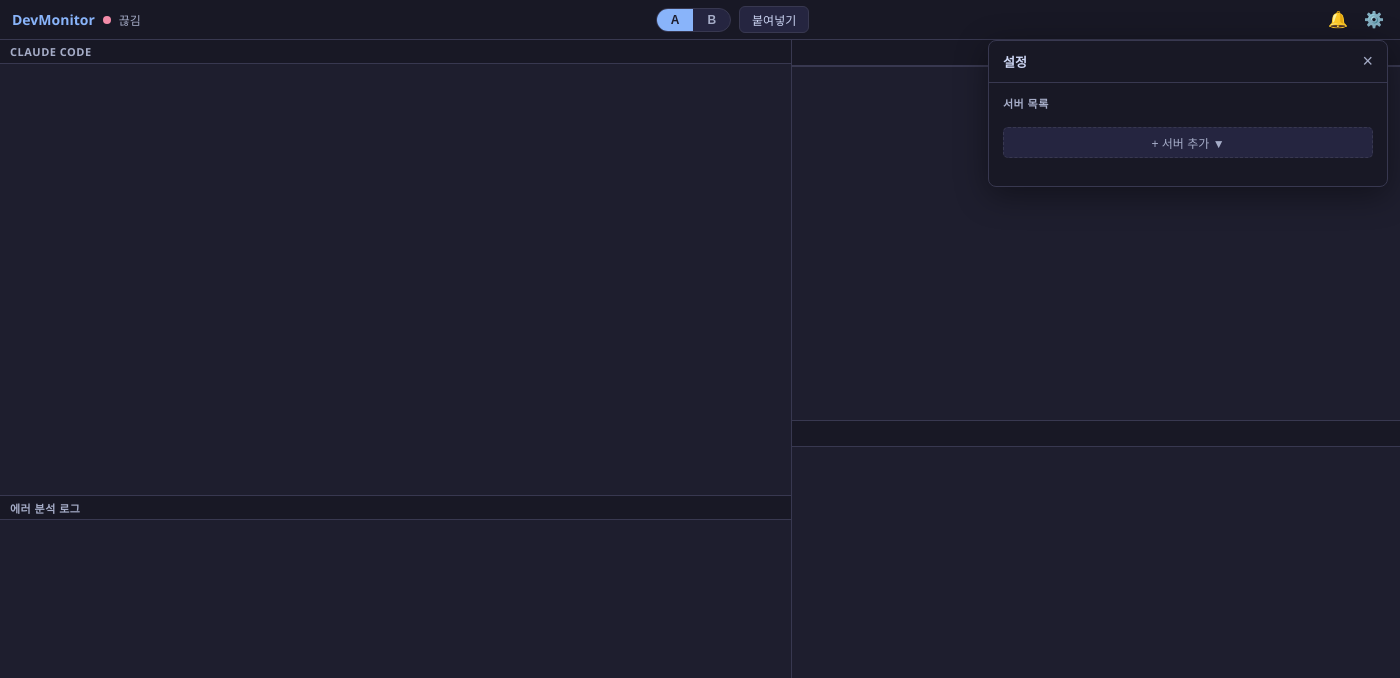
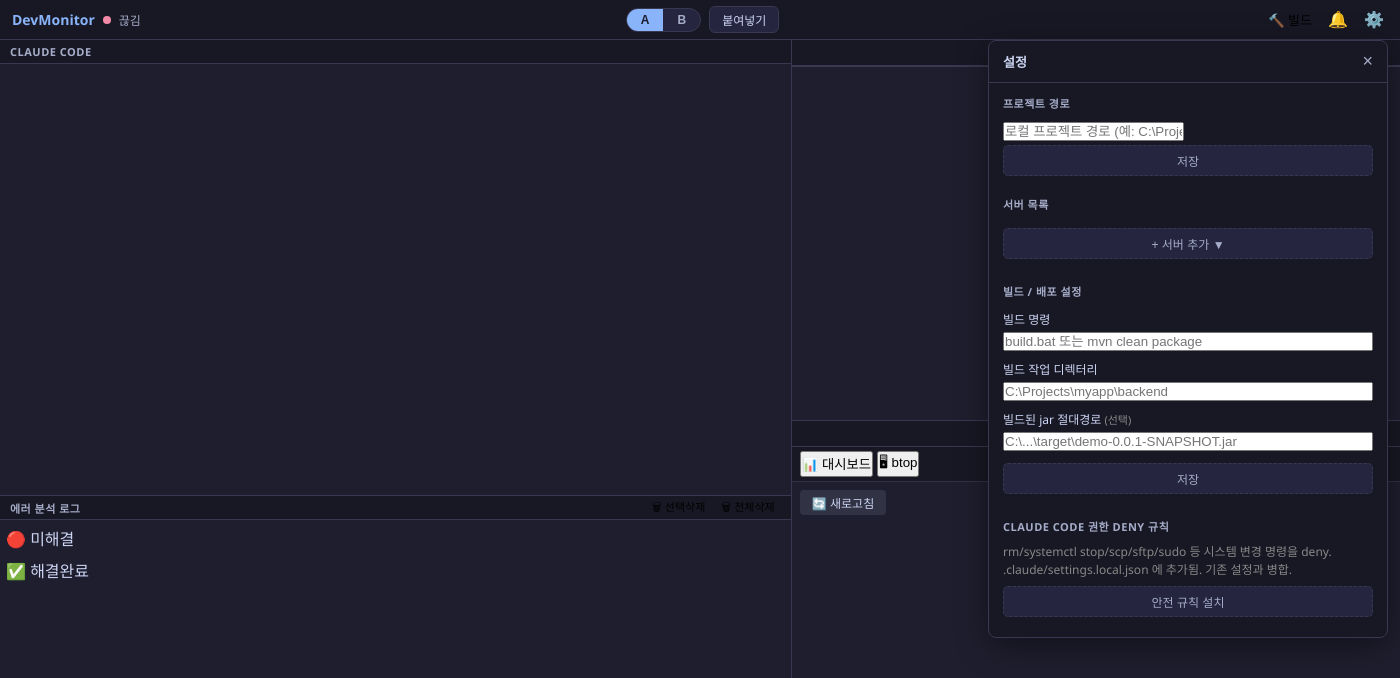
Before and after one commit to welikeWatermelon/devmonitor, an Electron app: page index.html in a window 1400 px wide. Both pictures are taken after a click on the button "⚙️". Shown: the top 678 px of the page. Drawn offline with nearby package versions, Linux system fonts and the light colour scheme; no server answers; files whose address does not match are found by name.

Commit message:
feat: UI 레이아웃 개선 — 빌드 버튼 + 대시보드 + 에러 패널 + 설정 확장
- 상단바: 빌드 버튼 추가
- 설정 팝업: 프로젝트 경로, 빌드 설정, 진단 키, deny 규칙 섹션 추가
- 섹터 3: 대시보드/btop 서브탭 구조로 변경
- 에러 패널: 미해결/해결완료 섹션 분리 + 선택삭제/전체삭제 버튼

Co-Authored-By: Claude Opus 4.6 (1M context) <noreply@anthropic.com>

```diff
--- a/index.html
+++ b/index.html
@@ -23,6 +23,7 @@
       <button id="action-btn" class="action-btn">붙여넣기</button>
     </div>
     <div class="topbar-right">
+      <button id="build-btn" class="icon-btn" title="빌드 시작" style="font-size:13px;">🔨 빌드</button>
       <button id="notification-toggle" class="icon-btn" title="알림 ON/OFF">🔔</button>
       <button id="settings-btn" class="icon-btn" title="설정">⚙️</button>
     </div>
@@ -37,8 +38,19 @@
         <div id="terminal1" class="terminal-container"></div>
       </div>
       <div id="error-panel" class="sector">
-        <div class="sector-header">에러 분석 로그</div>
-        <div id="error-list"></div>
+        <div class="sector-header" style="display:flex;align-items:center;justify-content:space-between;">
+          <span>에러 분석 로그</span>
+          <div style="display:flex;gap:4px;">
+            <button id="err-delete-selected" class="icon-btn" title="선택 삭제" style="font-size:11px;padding:2px 6px;">🗑 선택삭제</button>
+            <button id="err-delete-all" class="icon-btn" title="전체 삭제" style="font-size:11px;padding:2px 6px;">🗑 전체삭제</button>
+          </div>
+        </div>
+        <div id="error-list" style="overflow-y:auto;flex:1;">
+          <div class="err-section-title">🔴 미해결</div>
+          <div id="error-list-unresolved"></div>
+          <div class="err-section-title" style="margin-top:8px;">✅ 해결완료</div>
+          <div id="error-list-resolved"></div>
+        </div>
       </div>
     </div>
 
@@ -98,7 +110,17 @@
         <div class="sector-header-tabs" id="sector3-header-tabs">
           <div class="tab-bar" id="btop-tab-bar"></div>
         </div>
-        <div id="terminal3" class="terminal-container"></div>
+        <div id="sector3-subtabs" style="display:flex;gap:4px;padding:4px 8px;background:#181825;border-bottom:1px solid #313244;">
+          <button class="s3-tab active" data-panel="dashboard">📊 대시보드</button>
+          <button class="s3-tab" data-panel="btop">🖥 btop</button>
+        </div>
+        <div id="panel-dashboard" class="s3-panel">
+          <div id="dashboard-grid"></div>
+          <button id="dashboard-refresh" style="margin:8px;padding:4px 12px;font-size:12px;cursor:pointer;background:#313244;color:#cdd6f4;border:none;border-radius:4px;">🔄 새로고침</button>
+        </div>
+        <div id="panel-btop" class="s3-panel hidden">
+          <div id="terminal3" class="terminal-container"></div>
+        </div>
       </div>
     </div>
   </div>
@@ -110,11 +132,38 @@
       <button id="settings-close" class="popup-close">&times;</button>
     </div>
     <div class="popup-body">
-      <div class="settings-section-title">서버 목록</div>
+      <div class="settings-section-title">프로젝트 경로</div>
+      <div class="settings-project-path">
+        <input type="text" id="settings-project-path" placeholder="로컬 프로젝트 경로 (예: C:\Projects\myapp)">
+        <button id="settings-project-path-save" class="settings-add-btn" style="margin-top:4px;">저장</button>
+      </div>
+      <div class="settings-section-title" style="margin-top:12px;">서버 목록</div>
       <div id="server-list"></div>
       <button id="settings-add-server" class="settings-add-btn">+ 서버 추가 ▼</button>
       <div id="settings-add-form" class="settings-accordion"></div>
       <div id="settings-errors" class="settings-errors"></div>
+      <div class="settings-section-title" style="margin-top:16px;">빌드 / 배포 설정</div>
+      <div class="settings-row" style="margin-bottom:6px;">
+        <label style="font-size:12px;color:#cdd6f4;">빌드 명령</label>
+        <input type="text" id="settings-build-command" placeholder="build.bat 또는 mvn clean package" style="width:100%;margin-top:2px;">
+      </div>
+      <div class="settings-row" style="margin-bottom:6px;">
+        <label style="font-size:12px;color:#cdd6f4;">빌드 작업 디렉터리</label>
+        <input type="text" id="settings-build-dir" placeholder="C:\Projects\myapp\backend" style="width:100%;margin-top:2px;">
+      </div>
+      <div class="settings-row" style="margin-bottom:6px;">
+        <label style="font-size:12px;color:#cdd6f4;">빌드된 jar 절대경로 <span style="color:#888;font-size:11px;">(선택)</span></label>
+        <input type="text" id="settings-build-jar" placeholder="C:\...\target\demo-0.0.1-SNAPSHOT.jar" style="width:100%;margin-top:2px;">
+      </div>
+      <button id="settings-build-save" class="settings-add-btn" style="margin-top:6px;">저장</button>
+
+      <div class="settings-section-title" style="margin-top:16px;">Claude Code 권한 deny 규칙</div>
+      <div style="font-size:12px;color:#888;margin-bottom:8px;">
+        rm/systemctl stop/scp/sftp/sudo 등 시스템 변경 명령을 deny.<br>
+        .claude/settings.local.json 에 추가됨. 기존 설정과 병합.
+      </div>
+      <div id="deny-rules-status" style="font-size:12px;color:#aaa;margin-bottom:6px;"></div>
+      <button id="install-deny-rules-btn" class="settings-add-btn">안전 규칙 설치</button>
     </div>
   </div>
 
```
